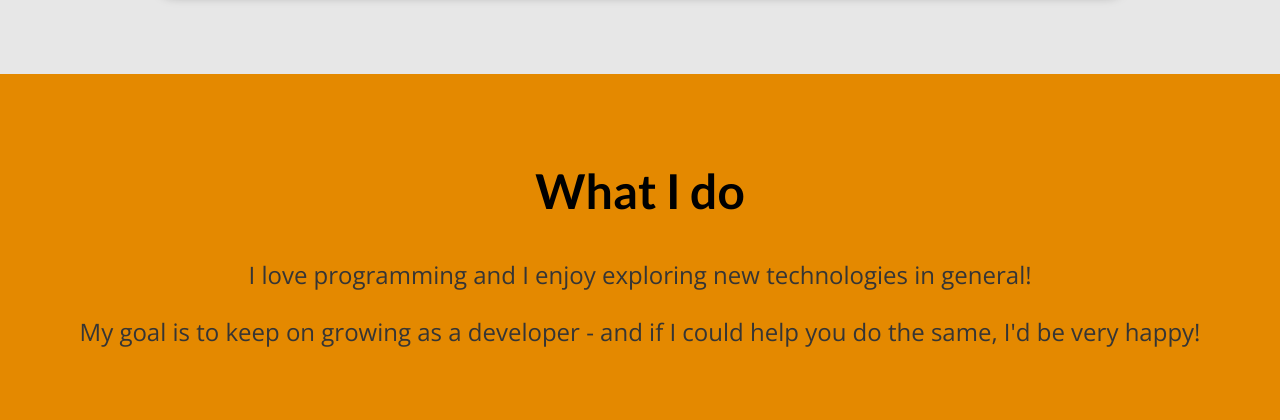
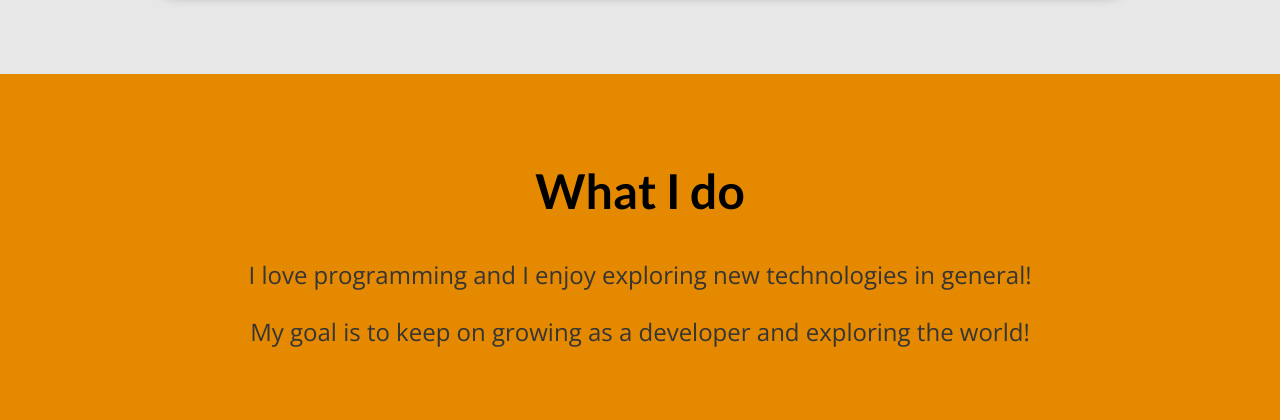
Before and after one commit to devinaacs/my_site, a Django app: page / in a window 1280 px wide. Shown: the part 900-1320 px from the top of the page. Run offline with Django 5.2, Linux system fonts and the light colour scheme.

Commit message:
update README.md

```diff
--- a/blog/templates/blog/index.html
+++ b/blog/templates/blog/index.html
@@ -40,7 +40,7 @@
             I love programming and I enjoy exploring new technologies in general!
         </p>
         <p>
-            My goal is to keep on growing as a developer - and if I could help you do the same, I'd be very happy!
+            My goal is to keep on growing as a developer and exploring the world!
         </p>
     </section>
 {% endblock %}
```
Also changed, not shown: README.md.
